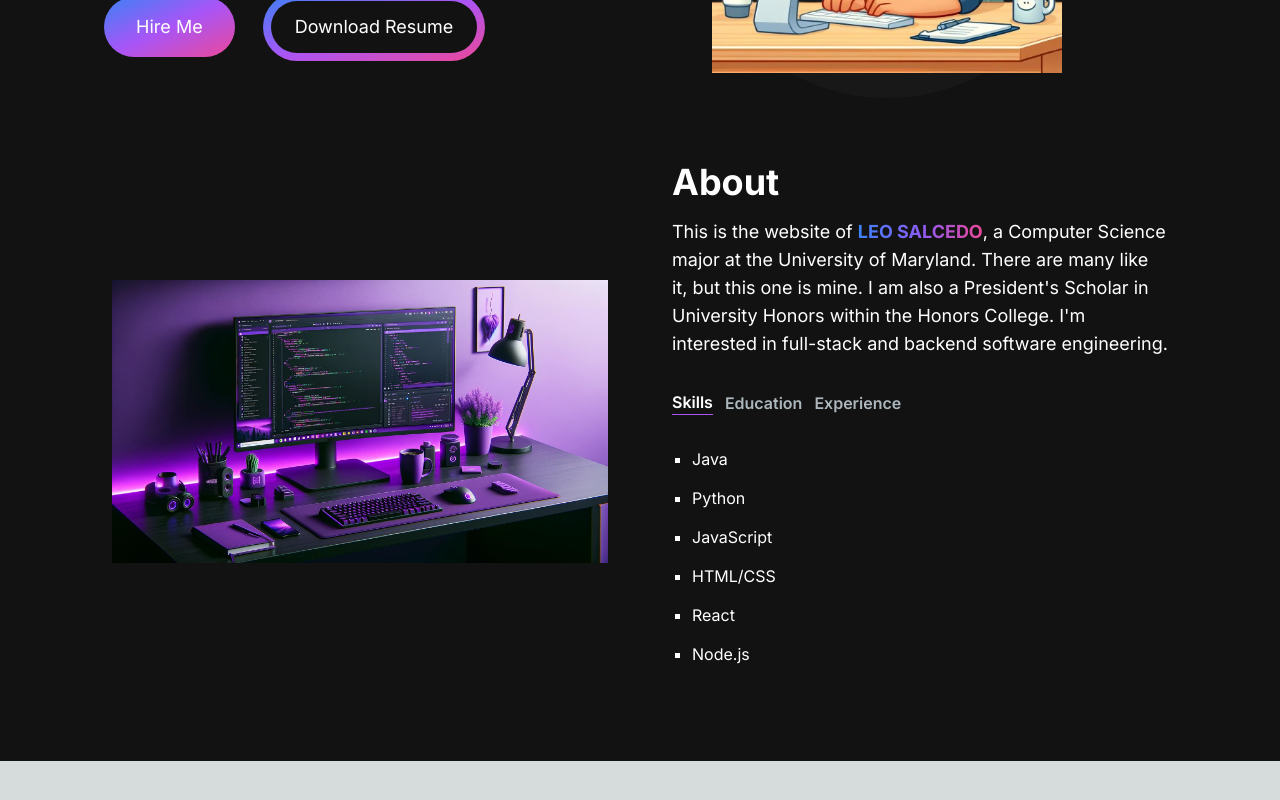
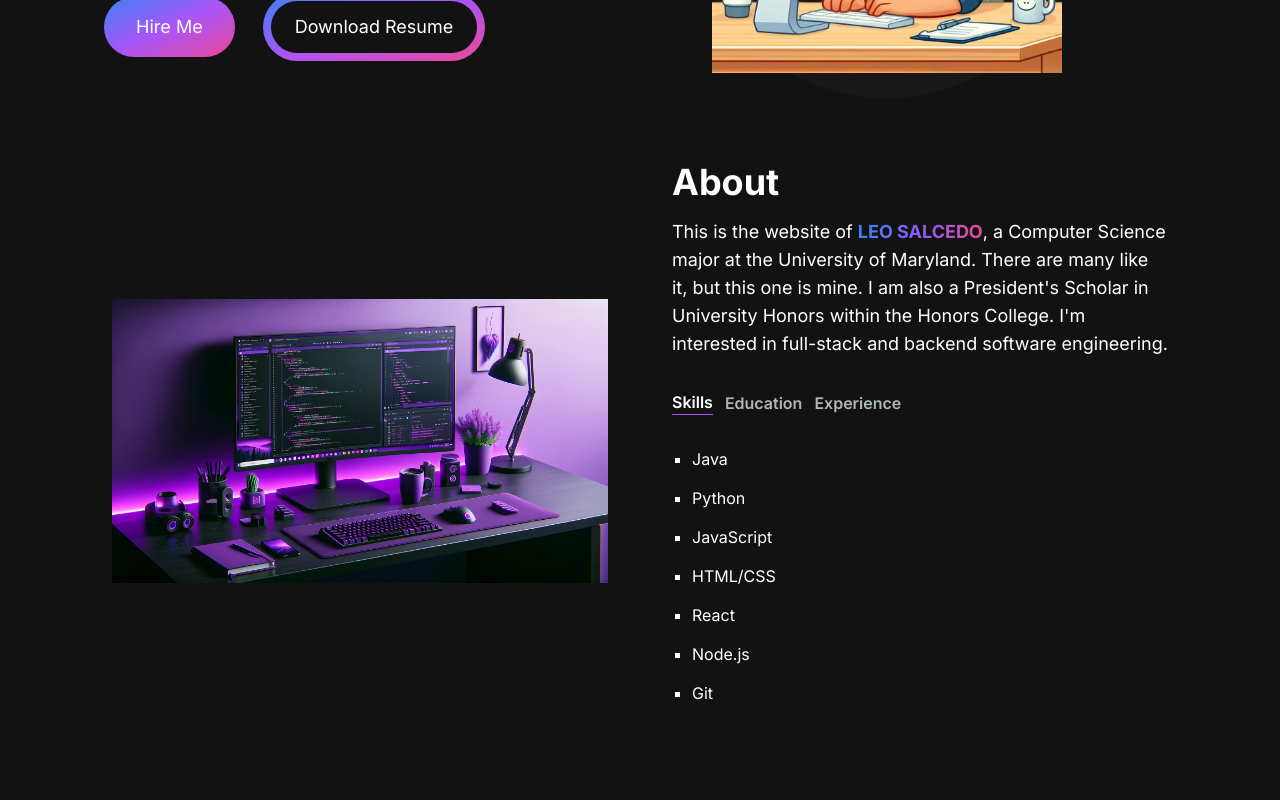
Before and after one commit to leo-salcedo/starter-portfolio, a Next.js app: page / in a window 1280 px wide. Shown: the part 414-1214 px from the top of the page. Before the commit the page ends 1175 px from the top, so only its background shows below. Built offline with nearby package versions, Linux system fonts and the light colour scheme.

Commit message:
Added Git to Skills in About

```diff
--- a/src/components/AboutSection.jsx
+++ b/src/components/AboutSection.jsx
@@ -15,6 +15,7 @@ const TAB_DATA = [
         <li style={{ marginBottom: "15px", fontSize: "16px" }}>HTML/CSS</li>
         <li style={{ marginBottom: "15px", fontSize: "16px" }}>React</li>
         <li style={{ marginBottom: "15px", fontSize: "16px" }}>Node.js</li>
+        <li style={{ marginBottom: "15px", fontSize: "16px" }}>Git</li>
       </ul>
     ),
   },
```
